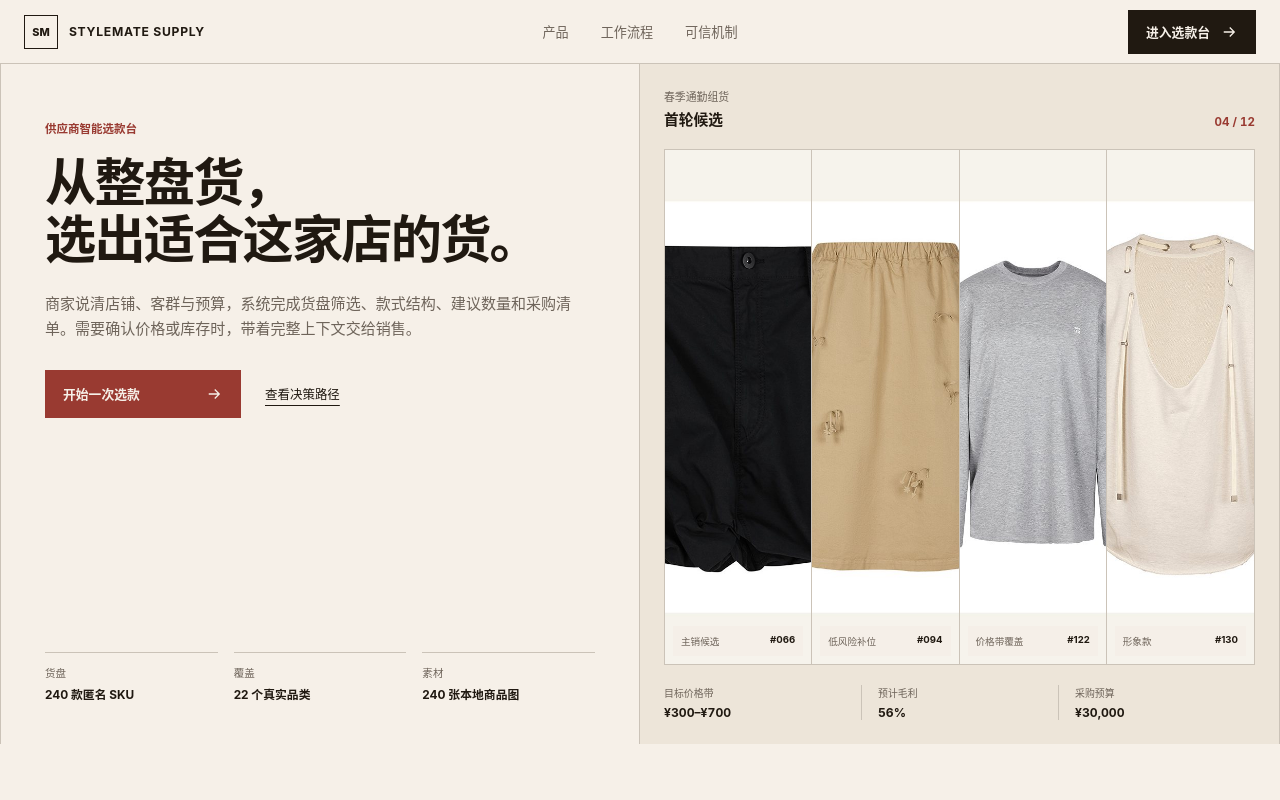
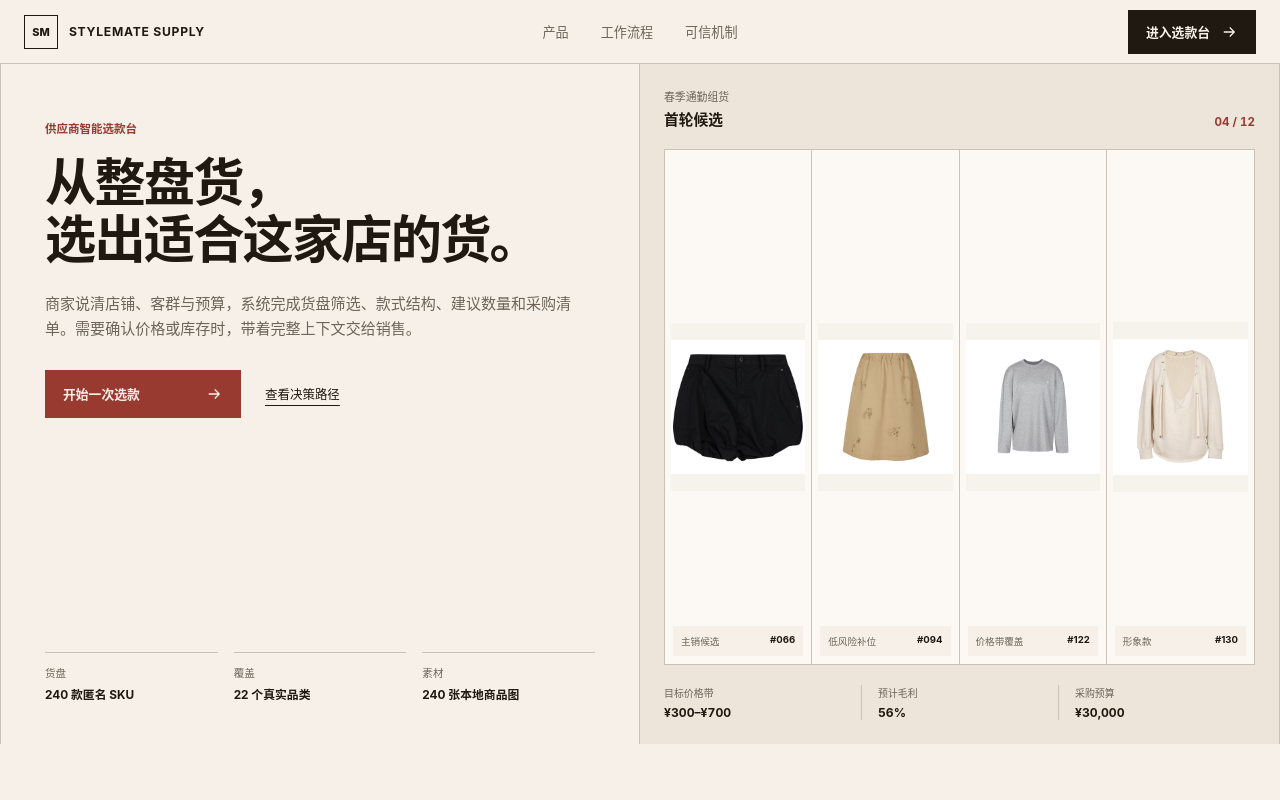
Before and after one commit to huihui1071/StyleMate-AI, a React (Vite) app in the folder apps/web/: page / in a window 1280 px wide. Shown: the top 800 px of the page. Built offline with nearby package versions, Linux system fonts and the light colour scheme; no server answers.

Commit message:
fix: scale down landing product imagery

```diff
--- a/apps/web/src/styles.css
+++ b/apps/web/src/styles.css
@@ -146,8 +146,16 @@ svg { width: 18px; fill: none; stroke: currentColor; stroke-width: 1.7; }
 .hero-catalog__products { display: grid; grid-template-columns: repeat(4, minmax(0, 1fr)); align-items: stretch; border: 1px solid var(--line); background: var(--paper-raised); }
 .hero-product { position: relative; min-width: 0; margin: 0; overflow: hidden; border-right: 1px solid var(--line); background: var(--paper-raised); }
 .hero-product:last-child { border-right: 0; }
-.hero-product img { display: block; width: 100%; height: 100%; min-height: 0; object-fit: cover; transition: transform 180ms ease-out; }
-.hero-product:hover img { transform: scale(1.025); }
+.hero-product img {
+  display: block;
+  width: 100%;
+  height: 100%;
+  min-height: 0;
+  padding: 6px;
+  object-fit: contain;
+  transition: transform 180ms ease-out;
+}
+.hero-product:hover img { transform: scale(1.01); }
 .hero-product figcaption { position: absolute; right: 8px; bottom: 8px; left: 8px; display: flex; justify-content: space-between; gap: 8px; padding: 8px; background: color-mix(in oklch, var(--paper) 94%, transparent); font-size: .6rem; }
 .hero-product figcaption span { color: var(--muted); }
 .hero-catalog__summary { display: grid; grid-template-columns: repeat(3, 1fr); margin: 0; padding-top: 20px; }
```
